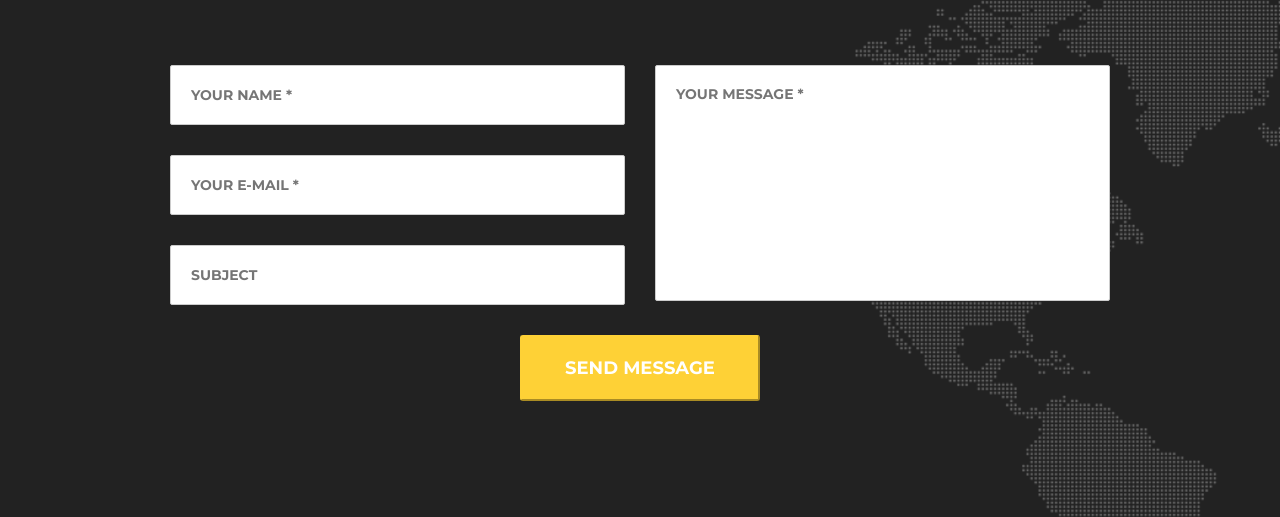
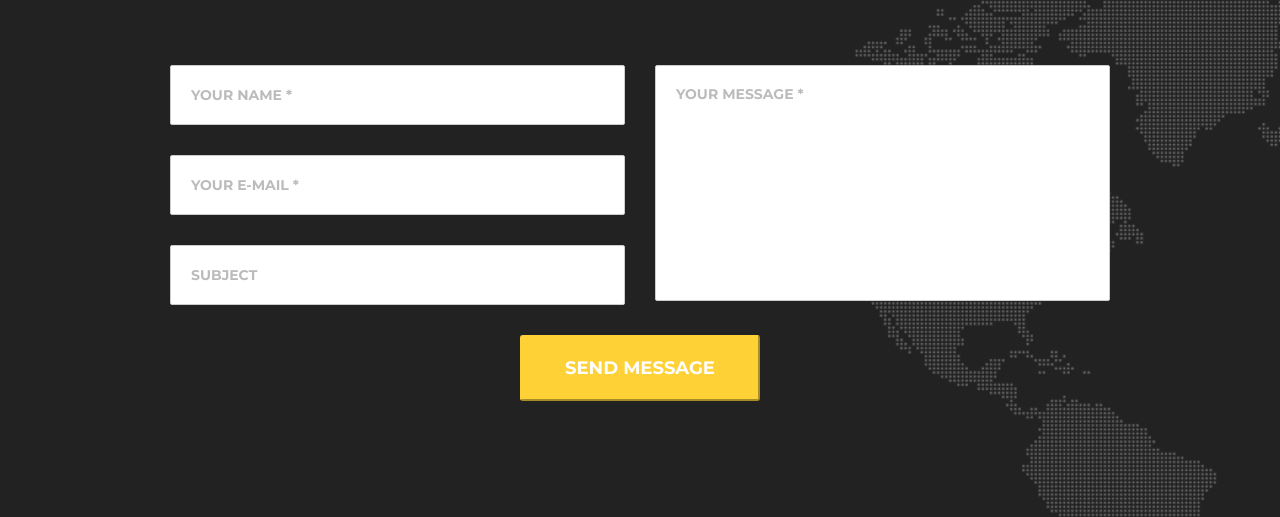
Before and after one commit to Saytoss/goit-fe-course, a plain HTML site: page html-css/module-07/index.html in a window 1280 px wide. Shown: the part 857-1374 px from the top of the page. Drawn offline with Linux system fonts and the light colour scheme.

Commit message:
added color

```diff
--- a/html-css/module-07/css/style.css
+++ b/html-css/module-07/css/style.css
@@ -200,7 +200,6 @@ img {
     padding: 1.25rem;
     font-size: 0.875rem;
     font-family: "Montserrat";
-    color: rgb(187, 187, 187);
     font-weight: 700;
 }
 .form-input:focus {
@@ -224,12 +223,12 @@ input:required:focus:invalid {
     padding: 1.25rem;
     font-size: 0.875rem;
     font-family: "Montserrat";
-    color: rgb(187, 187, 187);
     font-weight: 700;
 }
 .textarea::placeholder,
 .form-input::placeholder {
 text-transform: uppercase;
+color: rgb(187, 187, 187);
 }
 .textarea:focus {
     outline: none;
```
